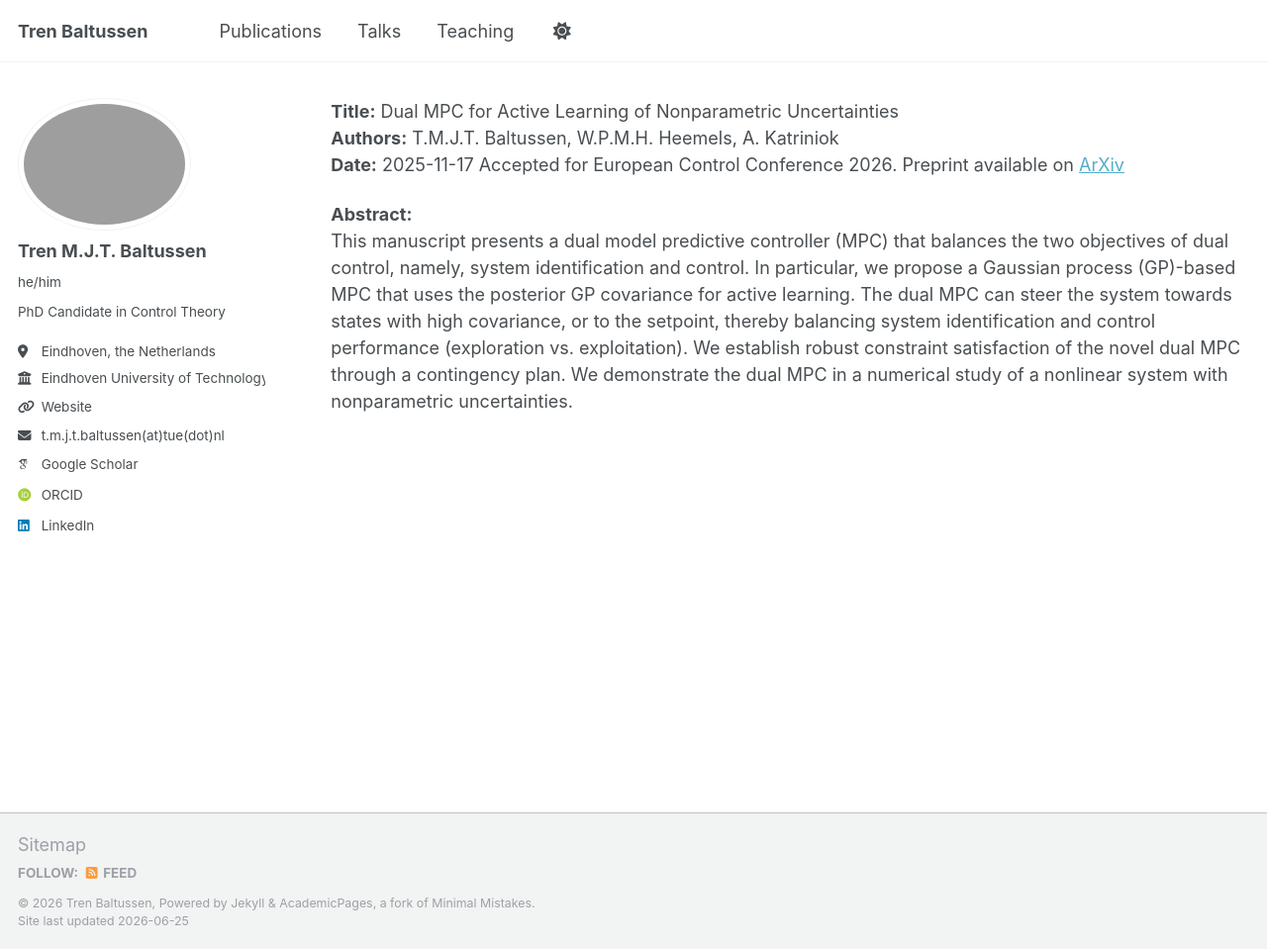
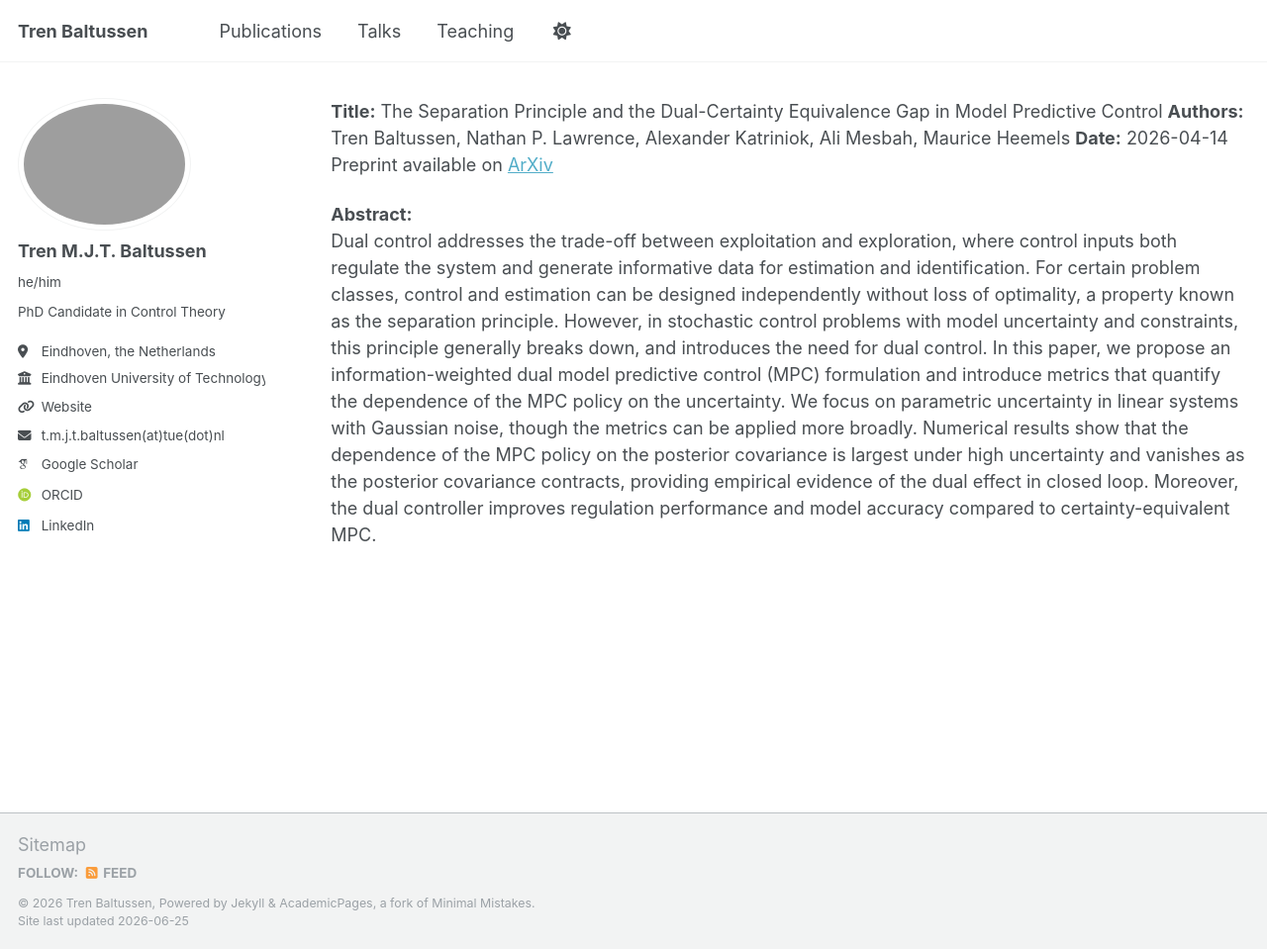
Before and after one commit to TrenBaltussen/TrenBaltussen.github.io, a Jekyll site: the page built from _pages/latest_publication.md, in a window 1280 px wide and 959 px high. Shown: the whole window at 99% size. Built offline with Jekyll 4.4.1, drawn with Linux system fonts in a browser that asks for light colours; some web fonts are replaced; our own code applies the rules of GitHub Pages for plain Markdown files.

Commit message:
Revise latest publication information

```diff
--- a/_pages/latest_publication.md
+++ b/_pages/latest_publication.md
@@ -1,7 +1,7 @@
-**Title:** Dual MPC for Active Learning of Nonparametric Uncertainties
-**Authors:** T.M.J.T. Baltussen, W.P.M.H. Heemels, A. Katriniok
-**Date:** 2025-11-17
-Accepted for European Control Conference 2026. Preprint available on [ArXiv](https://arxiv.org/abs/2511.08542)
+**Title:** The Separation Principle and the Dual-Certainty Equivalence Gap in Model Predictive Control
+**Authors:** Tren Baltussen, Nathan P. Lawrence, Alexander Katriniok, Ali Mesbah, Maurice Heemels
+**Date:** 2026-04-14
+Preprint available on [ArXiv](https://arxiv.org/abs/2604.0604)
 
 **Abstract:**
-This manuscript presents a dual model predictive controller (MPC) that balances the two objectives of dual control, namely, system identification and control. In particular, we propose a Gaussian process (GP)-based MPC that uses the posterior GP covariance for active learning. The dual MPC can steer the system towards states with high covariance, or to the setpoint, thereby balancing system identification and control performance (exploration vs. exploitation). We establish robust constraint satisfaction of the novel dual MPC through a contingency plan. We demonstrate the dual MPC in a numerical study of a nonlinear system with nonparametric uncertainties.
+Dual control addresses the trade-off between exploitation and exploration, where control inputs both regulate the system and generate informative data for estimation and identification. For certain problem classes, control and estimation can be designed independently without loss of optimality, a property known as the separation principle. However, in stochastic control problems with model uncertainty and constraints, this principle generally breaks down, and introduces the need for dual control. In this paper, we propose an information-weighted dual model predictive control (MPC) formulation and introduce metrics that quantify the dependence of the MPC policy on the uncertainty. We focus on parametric uncertainty in linear systems with Gaussian noise, though the metrics can be applied more broadly. Numerical results show that the dependence of the MPC policy on the posterior covariance is largest under high uncertainty and vanishes as the posterior covariance contracts, providing empirical evidence of the dual effect in closed loop. Moreover, the dual controller improves regulation performance and model accuracy compared to certainty-equivalent MPC.
```
